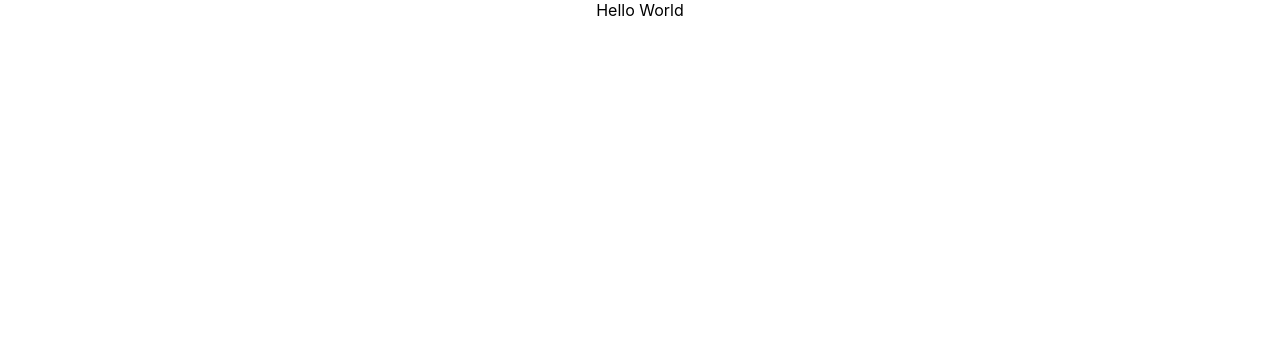
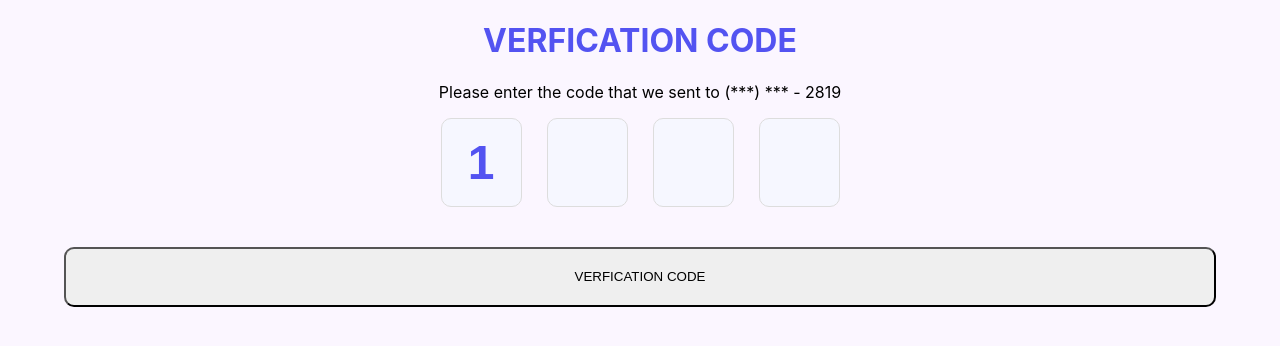
Before and after one commit to jcsmileyjr/adventofcss-verification-code, a React (Create React App) app: page / in a window 1280 px wide. Shown: the top 346 px of the page. Built offline with nearby package versions, Linux system fonts and the light colour scheme.

Commit message:
Style & Strcture of most of the design

```diff
--- a/src/App.css
+++ b/src/App.css
@@ -1,38 +1,51 @@
 .App {
+
+}
+
+main {
+  height: 100%;
+}
+
+h1 {
+  color: #5353f1;
+}
+
+h1, p {
   text-align: center;
 }
 
-.App-logo {
-  height: 40vmin;
-  pointer-events: none;
+.input--container {
+  display: flex;
+  justify-content: center;
+  gap: 15px;
 }
 
-@media (prefers-reduced-motion: no-preference) {
-  .App-logo {
-    animation: App-logo-spin infinite 20s linear;
+@media only screen and (min-width: 600px){
+  .input--container {
+    gap: 25px;
   }
 }
 
-.App-header {
-  background-color: #282c34;
-  min-height: 100vh;
-  display: flex;
-  flex-direction: column;
-  align-items: center;
-  justify-content: center;
-  font-size: calc(10px + 2vmin);
-  color: white;
+.inputField--style {
+  height: 85px;
+  width: 75px;
+  background-color: #f6f7ff;
+  font-size: xxx-large;
+  text-align: center;
+  font-weight: bold;
+  color: #5353f1;
+  border-radius: 10px;
+  border: 1px solid rgb(221 221 221);;
 }
 
-.App-link {
-  color: #61dafb;
+.verficiation__button--container {
+  display: flex;
+  justify-content: center;
 }
 
-@keyframes App-logo-spin {
-  from {
-    transform: rotate(0deg);
-  }
-  to {
-    transform: rotate(360deg);
-  }
+.verfication__button--style {
+  height: 60px;
+    width: 90%;
+    margin-top: 40px;
+    border-radius: 10px;
 }
--- a/src/App.js
+++ b/src/App.js
@@ -4,7 +4,19 @@ import './App.css';
 function App() {
   return (
     <div className="App">
-      Hello World
+      <main>
+        <h1>VERFICATION CODE</h1>
+        <p>Please enter the code that we sent to (***) *** - 2819</p>
+        <div className='input--container'>
+          <input type="text"  className='inputField--style' value="1" />
+          <input type="text"  className='inputField--style' />
+          <input type="text"  className='inputField--style' />
+          <input type="text"  className='inputField--style' />
+        </div>
+        <div className='verficiation__button--container'>
+          <button type="button" className='verfication__button--style'>VERFICATION CODE</button>
+        </div>
+      </main>
     </div>
   );
 }
--- a/src/index.css
+++ b/src/index.css
@@ -5,6 +5,13 @@ body {
     sans-serif;
   -webkit-font-smoothing: antialiased;
   -moz-osx-font-smoothing: grayscale;
+  height: 100vh;
+}
+
+@media only screen and (min-width: 600px){
+  body {
+    background-color: #fbf6ff;
+  }
 }
 
 code {
```
